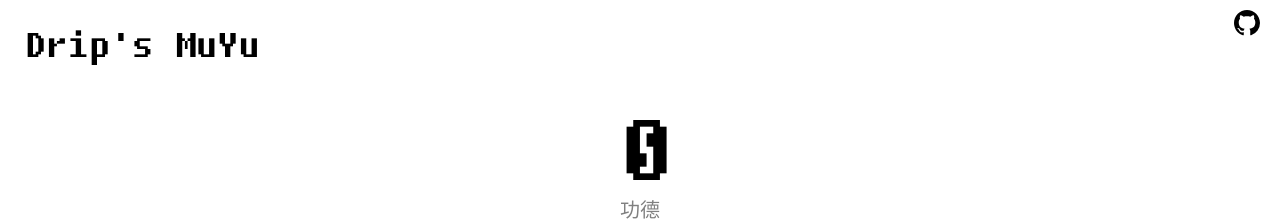
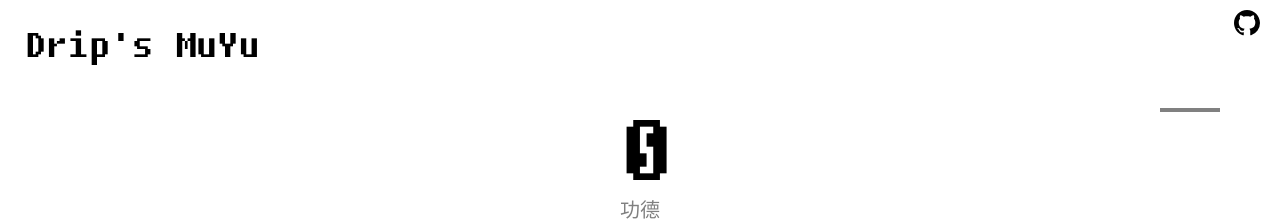
Before and after one commit to LittleDrip/MuYu-Online, a Vue app: page / in a window 1280 px wide. Shown: the top 221 px of the page. Built offline with nearby package versions, Linux system fonts and the light colour scheme; a web font is replaced by a local one.

Commit message:
增加等级制度

```diff
--- /dev/null
+++ b/src/components/Level.vue
@@ -0,0 +1,110 @@
+<script lang="ts" setup>
+import { useCounterStore } from "@/stores/counter";
+import { ref } from "vue";
+const counterStore = useCounterStore();
+let level = ref("");
+let levelInfo = ref("");
+if (counterStore.count > 0) {
+  levelInfo.value = "积德萌新";
+  level.value = "Lv1";
+}
+if (counterStore.count > 500) {
+  levelInfo.value = "积德能手";
+  level.value = "Lv2";
+}
+if (counterStore.count > 1000) {
+  levelInfo.value = "积德大师";
+  level.value = "Lv3";
+}
+if (counterStore.count > 5000) {
+  levelInfo.value = "在下积德僧";
+  level.value = "Lv4";
+}
+if (counterStore.count > 20000) {
+  levelInfo.value = "积德掌门人";
+  level.value = "Lv5";
+}
+if (counterStore.count > 30000) {
+  levelInfo.value = "怪盗积德";
+  level.value = "Lv6";
+}
+</script>
+
+<template>
+  <div>
+    <div class="card">
+      <span style="background: #808080; font-size: large">
+        {{ level }}
+      </span>
+      <div class="card__content">
+        <p class="card__title">{{ levelInfo }}</p>
+        <p class="card__description">距离下一级还差{{ 10000 - counterStore.count }}功德</p>
+      </div>
+    </div>
+  </div>
+</template>
+
+<style scoped>
+.card {
+  position: absolute;
+  top: 60px;
+  right: 15px;
+  width: 150px;
+  height: 100px;
+  background-color: #fff;
+  border-radius: 10px;
+  display: flex;
+  align-items: center;
+  justify-content: center;
+  overflow: hidden;
+  perspective: 1000px;
+  box-shadow: 0 0 0 5px #fff;
+  transition: all 0.6s cubic-bezier(0.175, 0.885, 0.32, 1.275);
+}
+
+.card span {
+  width: 60px;
+  padding: 2px 0px 2px 0px;
+}
+
+.card:hover {
+  transform: scale(1.05);
+  box-shadow: 0 8px 8px;
+}
+
+.card__content {
+  position: absolute;
+  top: 0;
+  left: 0;
+  width: 100%;
+  height: 100%;
+  padding: 20px;
+  box-sizing: border-box;
+  background-color: #fff;
+  transform: rotateX(-90deg);
+  transform-origin: bottom;
+  transition: all 0.6s cubic-bezier(0.175, 0.885, 0.32, 1.275);
+}
+
+.card:hover .card__content {
+  transform: rotateX(0deg);
+}
+
+.card__title {
+  margin: 0;
+  font-size: 24px;
+  color: #333;
+  font-weight: 700;
+}
+
+.card:hover svg {
+  scale: 0;
+}
+
+.card__description {
+  margin: 10px 0 0;
+  font-size: 14px;
+  color: #777;
+  line-height: 1.4;
+}
+</style>
--- a/src/views/IndexView.vue
+++ b/src/views/IndexView.vue
@@ -1,6 +1,7 @@
 <script lang="ts" setup>
 import woodenfishSound from "@/assets/sound/sound.mp3";
 import card from "@/components/card.vue";
+import level from "@/components/Level.vue";
 import { useCounterStore } from "@/stores/counter";
 import { ref } from "vue";
 const counterStore = useCounterStore();
@@ -54,6 +55,7 @@ const jumpToGithub = () => {
   <div class="app" style="text-align: center">
     <div class="title" style="text-align: center; margin-top: 100px">
       <card />
+      <level />
       <div style="font-size: 100px" class="numberOrletter">
         {{ counterStore.count }}
       </div>
```
